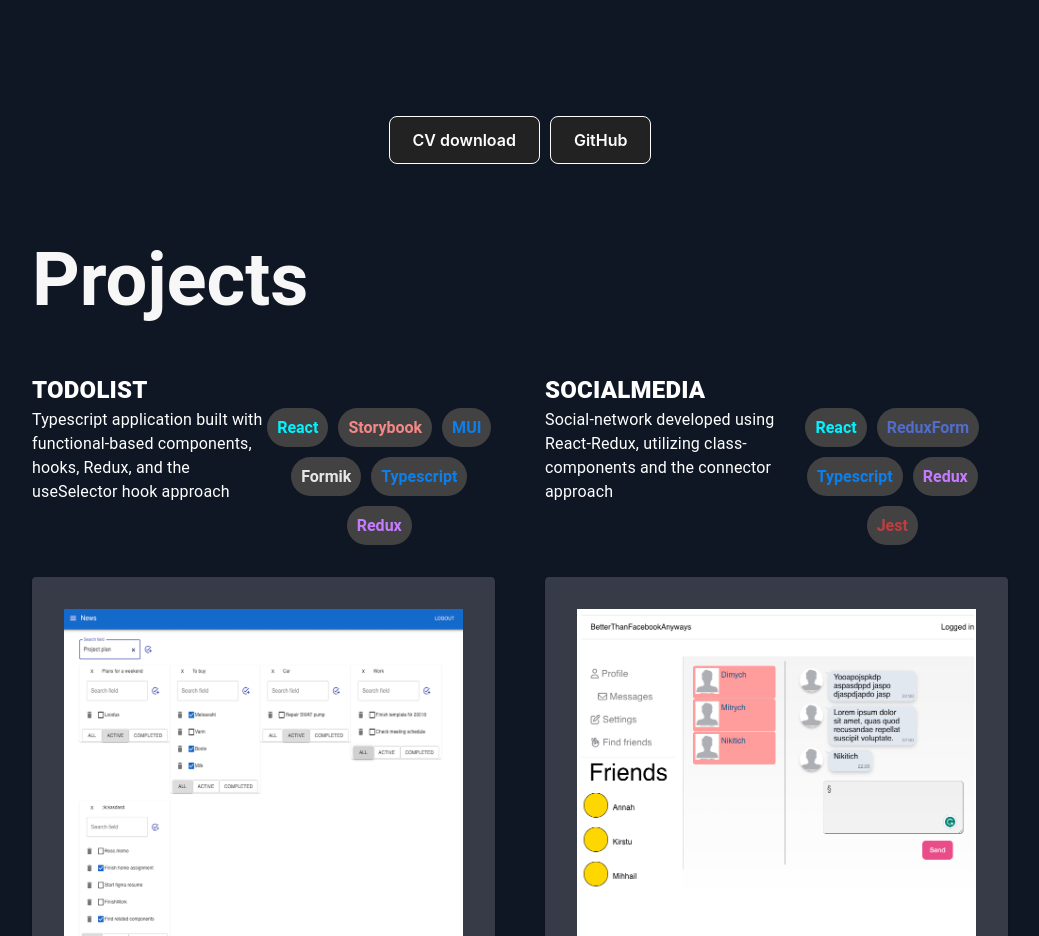
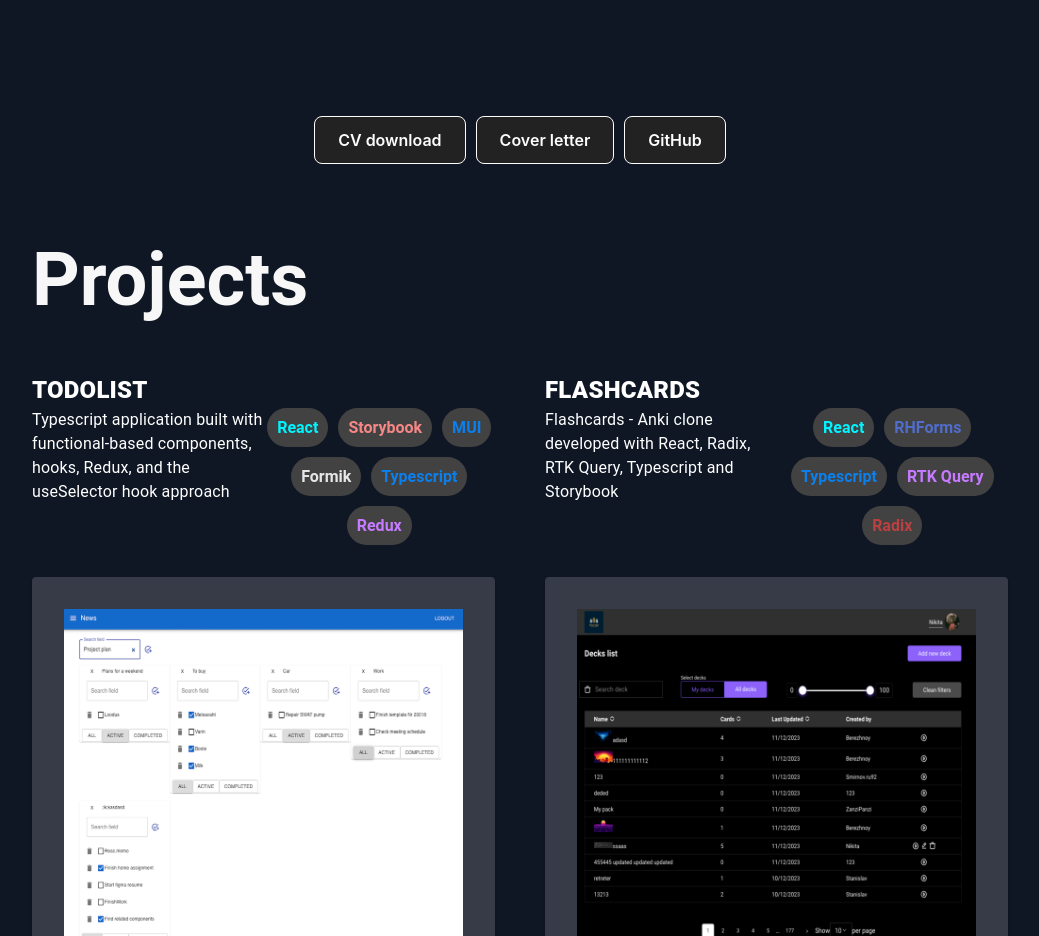
Before and after one commit to beamle/portfolio, a React (Create React App) app: page / in a window 1280 px wide. Shown: the part 436-1372 px from the top of the page, without its empty margins (120-1159 px from the left). Built offline with nearby package versions, Linux system fonts and the light colour scheme.

Commit message:
chore/change links

```diff
--- a/src/components/Home.tsx
+++ b/src/components/Home.tsx
@@ -21,12 +21,19 @@ const Home = () => {
                     </div>
                     <div className={s.buttons}>
                         <a
-                            href="https://drive.google.com/file/d/1S3olNNTyod-q0171eGSon_cZchqBhtJQ/view?usp=sharing"
+                            href="https://drive.google.com/file/d/1AgChb3HoaQkoYcaydy6lxUyDeOwL2dUo/view?usp=sharing"
                             target="_blank"
                             rel="noopener noreferrer"
                         >
                             <button>CV download</button>
                         </a>
+                      <a
+                        href="https://docs.google.com/document/d/1vVLz9hHtqqnBqY330Q5oZ7INmEfQpENs/edit?usp=sharing&ouid=104902378168193929644&rtpof=true&sd=true"
+                        target="_blank"
+                        rel="noopener noreferrer"
+                      >
+                        <button>Cover letter</button>
+                      </a>
                         <a
                             href="https://github.com/beamle"
                             target="_blank"
--- a/src/components/Portfolio.tsx
+++ b/src/components/Portfolio.tsx
@@ -8,7 +8,7 @@ import GitHubIcon from '@mui/icons-material/GitHub';
 import LanguageIcon from '@mui/icons-material/Language';
 import {Button} from "@mui/material";
 import sm from "../pics/sm.png"
-import socialMedia2 from "../pics/social-media2.png"
+import flashcards from "../pics/flashcards.png"
 
 const Portfolio = () => {
     return (
@@ -97,19 +97,19 @@ const Portfolio = () => {
                         color: 'white',
                         textTransform: 'uppercase',
                         fontWeight: '900'
-                    }}>SocialMedia</Typography></div>
+                    }}>Flashcards</Typography></div>
                     <Box sx={{display: 'flex', width: '100%'}}>
                         <div className={s.item__description} style={{flex: '1'}}>
-                            <Typography sx={{color: 'white'}}>Social-network developed using React-Redux, utilizing
-                                class-components and the connector approach</Typography>
+                            <Typography sx={{color: 'white'}}>Flashcards - Anki clone developed with React,
+                                Radix, RTK Query, Typescript and Storybook </Typography>
                         </div>
 
                         <div className={s.item__stack__container} style={{flex: '1', justifyContent: 'center'}}>
                             <div className={s.item__stack__item__r}>React</div>
-                            <div className={s.item__stack__item__rf}>ReduxForm</div>
+                            <div className={s.item__stack__item__rf}>RHForms</div>
                             <div className={s.item__stack__item__ts}>Typescript</div>
-                            <div className={s.item__stack__item__red}>Redux</div>
-                            <div className={s.item__stack__item__jest}>Jest</div>
+                            <div className={s.item__stack__item__red}>RTK Query</div>
+                            <div className={s.item__stack__item__jest}>Radix</div>
                         </div>
                     </Box>
                     <Paper sx={{
@@ -120,7 +120,7 @@ const Portfolio = () => {
                         alignItems: 'center',
                         justifyContent: 'center'
                     }}>
-                        <img src={socialMedia2}
+                        <img src={flashcards}
                              alt="SocialMedia"
                              className={s.image}
                              style={{width: '100%', height: '100%', maxWidth: '100%'}}
@@ -129,14 +129,14 @@ const Portfolio = () => {
                     <div className={s.item__stack__container}
                          style={{marginTop: '15px', justifyContent: 'flex-start'}}>
                         <div className={s.item__stack__item__gh}>
-                            <Button href="https://github.com/beamle/samurai-way-main" target="_blank" sx={{borderRadius: 5, p: 1, color: '#424242', backgroundColor: '#e7e7e7', '&:hover': {
+                            <Button href="https://github.com/beamle/FlashCards" target="_blank" sx={{borderRadius: 5, p: 1, color: '#424242', backgroundColor: '#e7e7e7', '&:hover': {
                                     color: '#e7e7e7', backgroundColor: '#424242'},}}>
                                 <GitHubIcon/>
                                 GitHub
                             </Button>
                         </div>
                         <div className={s.item__stack__item__ghp}>
-                            <Button disabled={true} href="" target="_blank" sx={{borderRadius: 5, p: 1, color: '#424242', backgroundColor: '#e7e7e7', '&:hover': {
+                            <Button href="https://flash-cards-peach.vercel.app/" target="_blank" sx={{borderRadius: 5, p: 1, color: '#424242', backgroundColor: '#e7e7e7', '&:hover': {
                                     color: '#e7e7e7', backgroundColor: '#424242'},}}>
                                 <LanguageIcon/>
                                 Deploy
```
Also changed, not shown: src/pics/flashcards.png (added).
